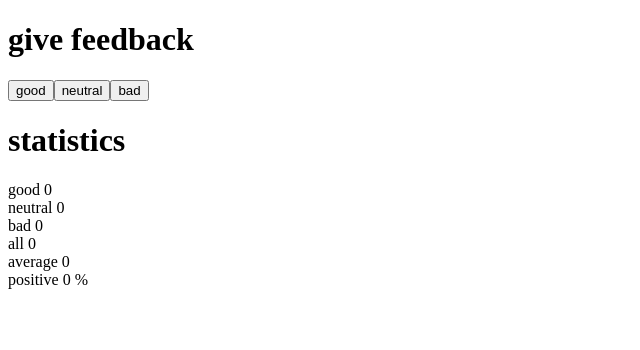
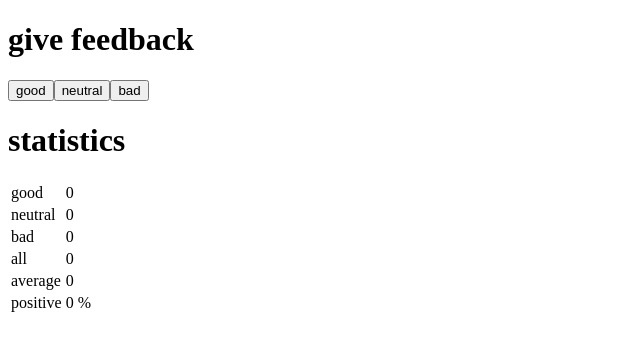
Before and after one commit to KH-Ray/full-stack-open, a React (Create React App) app in the folder part-1/unicafe/: page / in a window 1280 px wide. Shown: the top 350 px of the page, without its empty margins (0-640 px from the left). Built offline with nearby package versions, Linux system fonts and the light colour scheme.

Commit message:
Update unicafe

```diff
--- a/part-1/unicafe/src/App.js
+++ b/part-1/unicafe/src/App.js
@@ -7,16 +7,18 @@
 const StatisticLine = (props) => {
   if (props.text === "positive") {
     return (
-      <div>
-        {props.text} {props.value} %
-      </div>
+      <tr>
+        <td>{props.text}</td>
+        <td>{props.value} %</td>
+      </tr>
     );
   }
 
   return (
-    <div>
-      {props.text} {props.value}
-    </div>
+    <tr>
+      <td>{props.text}</td>
+      <td>{props.value}</td>
+    </tr>
   );
 };
 
@@ -29,12 +31,14 @@
       <Button handleClick={props.handleBad} text="bad" />
 
       <h1>statistics</h1>
+      <table>
         <StatisticLine text="good" value={props.good} />
         <StatisticLine text="neutral" value={props.neutral} />
         <StatisticLine text="bad" value={props.bad} />
         <StatisticLine text="all" value={props.all} />
         <StatisticLine text="average" value={props.avg} />
         <StatisticLine text="positive" value={props.pos} />
+      </table>
     </div>
   );
 };
```
Lines whose indentation alone changed are shown as unchanged.
